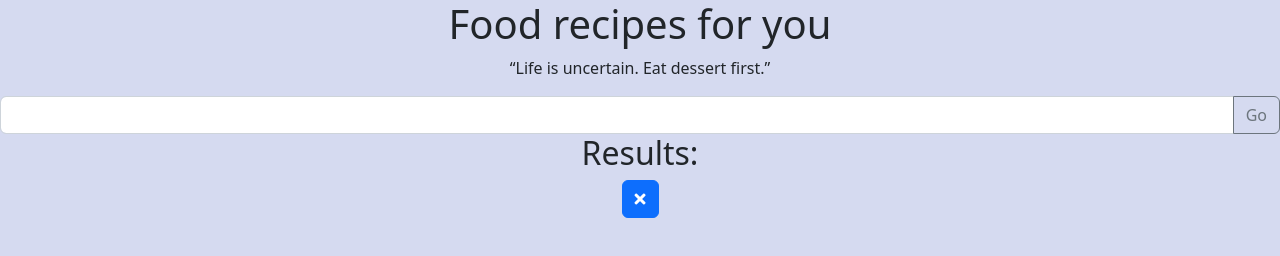
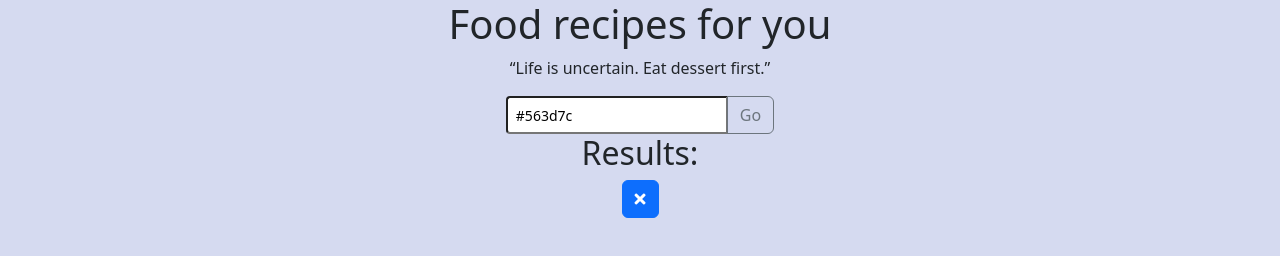
Before and after one commit to maguitaria/meal_recipe, a website: page index.html in a window 1280 px wide. Drawn offline with nearby package versions, Linux system fonts and the light colour scheme.

Commit message:
text align form

```diff
--- a/index.html
+++ b/index.html
@@ -24,8 +24,8 @@
                     <blockquote> “Life is uncertain. Eat dessert first.”</blockquote>
                     <div class="meal-search-box">
 
-                        <div class="input-group">
-                            <input type="text" class="form-control" id="search-input">
+                        <div class="input-group col-xs-2 justify-content-center ">
+                            <input type="text" class="form-control-sm " value="#563d7c" id="search-input">
                             <button class="btn btn-outline-secondary" type="submit" id="search-btn">Go</button>
                         </div>
 
```
